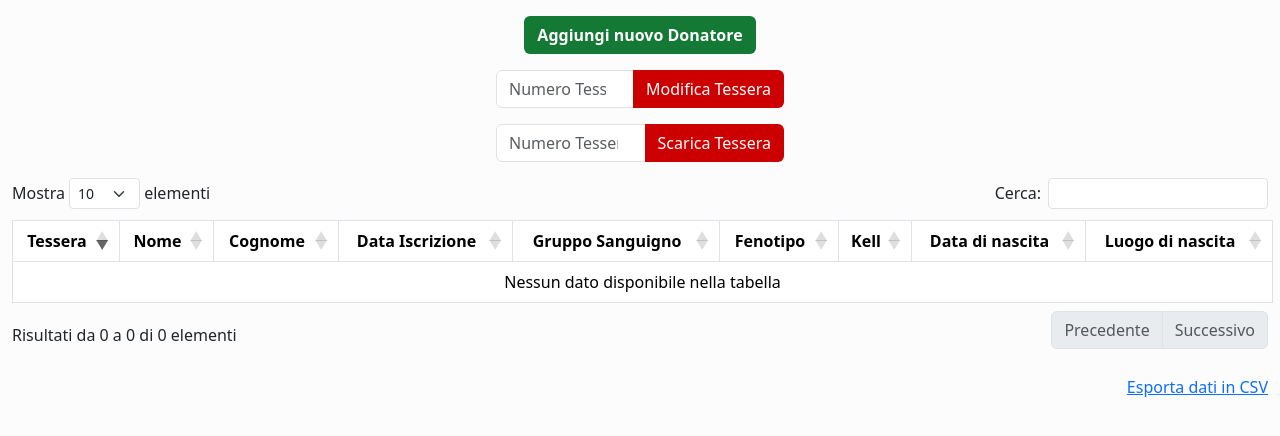
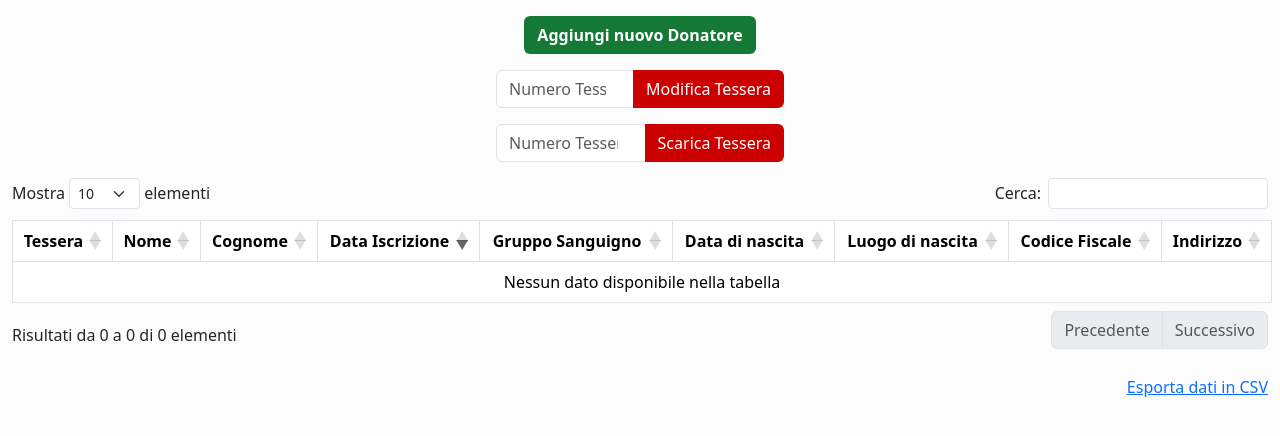
Before and after one commit to vcardoneit/jupiter, a Django app: page /donatori/ in a window 1280 px wide. Shown: the part 64-500 px from the top of the page. Run offline with Django 4.2, Linux system fonts and the light colour scheme; the visitor is signed in with stand-in values (Sample User, id 1); data that the repository does not hold is empty; some libraries are stand-ins or nearby versions.

Commit message:
removed "kell" and "fenotipo" datas

```diff
--- a/donatori/models.py
+++ b/donatori/models.py
@@ -7,8 +7,6 @@
     qrverify = models.CharField(max_length=32, default='')
     dataiscrizione = models.DateField(null=True)
     grupposang = models.CharField(max_length=3)
-    fenotipo = models.CharField(max_length=255)
-    kell = models.CharField(max_length=255)
     nome = models.CharField(max_length=255)
     cognome = models.CharField(max_length=255)
     datadinascita = models.DateField(null=True)
--- a/donatori/templates/donatori.html
+++ b/donatori/templates/donatori.html
@@ -50,11 +50,11 @@
                         <input class="form-control" type="file" name="fototessera">
                       </div>
                     <div class="mb-3">
-                        <label for="dataiscrizione" class="form-label">Data Iscrizione</label>
+                        <label for="dataiscrizione" class="form-label">Data Iscrizione *</label>
                         <input type="date" class="form-control" name="dataiscrizione" id="dataiscrizione" required>
                     </div>
                     <div class="mb-3">
-                        <label for="grupposanguigno" class="form-label">Gruppo Sanguigno</label>
+                        <label for="grupposanguigno" class="form-label">Gruppo Sanguigno *</label>
                         <select class="form-control" name="grupposanguigno" id="grupposanguigno" required>
                             <option value="A+">A+</option>
                             <option value="A-">A-</option>
@@ -67,71 +67,39 @@
                         </select>
                     </div>
                     <div class="mb-3">
-                        <label for="fenotipo" class="form-label">Fenotipo</label>
-                        <select class="form-control" id="fenotipo" name="fenotipo" required>
-                            <option value="CCDee">CCDee</option>
-                            <option value="ccDEE">ccDEE</option>
-                            <option value="CcDee">CcDee</option>
-                            <option value="ccDEe">ccDEe</option>
-                            <option value="ccDee">ccDee</option>
-                            <option value="CCDEE">CCDEE</option>
-                            <option value="CCDEe">CCDEe</option>
-                            <option value="CcDEE">CcDEE</option>
-                            <option value="CcDEe">CcDEe</option>
-                            <option value="Ccddee">Ccddee</option>
-                            <option value="CCddee">CCddee</option>
-                            <option value="ccddEe">ccddEe</option>
-                            <option value="ccddEE">ccddEE</option>
-                            <option value="ccddee">ccddee</option>
-                            <option value="CcddEe">CcddEe</option>
-                        </select>
-                    </div>
-                    <div class="mb-3">
-                        <label for="kell" class="form-label">Kell</label>
-                        <select class="form-control" id="kell" name="kell" required>
-                            <option value="K+k+">K+k+</option>
-                            <option value="K+k-">K+k-</option>
-                            <option value="K-k+">K-k+</option>
-                            <option value="K-k-">K-k-</option>
-                            <option value="Kp(a+b+)">Kp(a+b+)</option>
-                            <option value="Kp(a-b+)">Kp(a-b+)</option>
-                            <option value="Kk">Kk</option>
-                        </select>
-                    </div>
-                    <div class="mb-3">
-                        <label for="nome" class="form-label">Nome</label>
+                        <label for="nome" class="form-label">Nome *</label>
                         <input type="text" class="form-control" name="nome" id="nome" required>
                     </div>
                     <div class="mb-3">
-                        <label for="cognome" class="form-label">Cognome</label>
+                        <label for="cognome" class="form-label">Cognome *</label>
                         <input type="text" class="form-control" name="cognome" id="cognome" required>
                     </div>
                     <div class="mb-3">
-                        <label for="datadinascita" class="form-label">Data di nascita</label>
+                        <label for="datadinascita" class="form-label">Data di nascita *</label>
                         <input type="date" class="form-control" name="datadinascita" id="datadinascita" required>
                     </div>
                     <div class="mb-3">
-                        <label for="luogodinascita" class="form-label">Luogo di nascita</label>
+                        <label for="luogodinascita" class="form-label">Luogo di nascita *</label>
                         <input type="text" class="form-control" name="luogodinascita" id="luogodinascita" required>
                     </div>
                     <div class="mb-3">
-                        <label for="codicefiscale" class="form-label">Codice Fiscale</label>
+                        <label for="codicefiscale" class="form-label">Codice Fiscale *</label>
                         <input type="text" class="form-control" name="codicefiscale" id="codicefiscale" maxlength="16" style="text-transform:uppercase" required>
                     </div>
                     <div class="mb-3">
-                        <label for="indirizzo" class="form-label">Indirizzo</label>
+                        <label for="indirizzo" class="form-label">Indirizzo *</label>
                         <input type="text" class="form-control" name="indirizzo" id="indirizzo" required>
                     </div>
                     <div class="mb-3">
-                        <label for="comune" class="form-label">Comune</label>
+                        <label for="comune" class="form-label">Comune *</label>
                         <input type="text" class="form-control" name="comune" id="comune" required>
                     </div>
                     <div class="mb-3">
-                        <label for="telefono" class="form-label">Telefono</label>
+                        <label for="telefono" class="form-label">Telefono *</label>
                         <input type="tel" class="form-control" name="telefono" id="telefono" maxlength="10" required>
                     </div>
                     <div class="mb-3">
-                        <label for="email" class="form-label">Email</label>
+                        <label for="email" class="form-label">Email *</label>
                         <input type="email" class="form-control" name="email" id="email" required>
                     </div>
 
@@ -152,8 +120,6 @@
                 <th scope="col" class="text-center">Cognome</th>
                 <th scope="col" class="text-center">Data Iscrizione</th>
                 <th scope="col" class="text-center">Gruppo Sanguigno</th>
-                <th scope="col" class="text-center">Fenotipo</th>
-                <th scope="col" class="text-center">Kell</th>
                 <th scope="col" class="text-center">Data di nascita</th>
                 <th scope="col" class="text-center">Luogo di nascita</th>
                 <th scope="col" class="text-center">Codice Fiscale</th>
@@ -171,8 +137,6 @@
                 <td>{{ donatore.cognome }}</td>
                 <td>{{ donatore.dataiscrizione|date:"d/m/Y" }}</td>
                 <td>{{ donatore.grupposang }}</td>
-                <td>{{ donatore.fenotipo }}</td>
-                <td>{{ donatore.kell }}</td>
                 <td>{{ donatore.datadinascita|date:"d/m/Y" }}</td>
                 <td>{{ donatore.luogodinascita }}</td>
                 <td>{{ donatore.codicefiscale }}</td>
@@ -195,7 +159,7 @@
                 url: "{% static 'datatables_it-IT.json' %}",
             },
             order: [
-                [0, 'desc']
+                [3, 'desc']
             ],
         });
     });
--- a/donatori/views.py
+++ b/donatori/views.py
@@ -71,8 +71,6 @@
 
         lDonatori.dataiscrizione = request.POST.get('dataiscrizione')
         lDonatori.grupposang = request.POST.get('grupposanguigno')
-        lDonatori.fenotipo = request.POST.get('fenotipo')
-        lDonatori.kell = request.POST.get('kell')
         lDonatori.nome = request.POST.get('nome')
         lDonatori.cognome = request.POST.get('cognome')
         lDonatori.datadinascita = request.POST.get('datadinascita')
@@ -107,8 +105,6 @@
 
         lDonatori.dataiscrizione = request.POST.get('dataiscrizione')
         lDonatori.grupposang = request.POST.get('grupposanguigno')
-        lDonatori.fenotipo = request.POST.get('fenotipo')
-        lDonatori.kell = request.POST.get('kell')
         lDonatori.nome = request.POST.get('nome')
         lDonatori.cognome = request.POST.get('cognome')
         lDonatori.datadinascita = request.POST.get('datadinascita')
@@ -131,9 +127,9 @@
         response = HttpResponse(content_type="text/csv", headers={"Content-Disposition": 'attachment; filename="donatori.csv"'})
         lDonatori = mDonatori.objects.all()
         writer = csv.writer(response)
-        writer.writerow(["tessera", "dataiscrizione", "grupposang", "fenotipo", "kell", "nome", "cognome", "datadinascita", "luogodinascita", "codicefiscale", "indirizzo", "comune", "tel", "email"])
+        writer.writerow(["tessera", "dataiscrizione", "grupposang", "nome", "cognome", "datadinascita", "luogodinascita", "codicefiscale", "indirizzo", "comune", "tel", "email"])
         for x in lDonatori:
-            writer.writerow([x.tessera, x.dataiscrizione, x.grupposang, x.fenotipo, x.kell, x.nome, x.cognome, x.datadinascita, x.luogodinascita, x.codicefiscale, x.indirizzo, x.comune, x.tel, x.email])
+            writer.writerow([x.tessera, x.dataiscrizione, x.grupposang, x.nome, x.cognome, x.datadinascita, x.luogodinascita, x.codicefiscale, x.indirizzo, x.comune, x.tel, x.email])
 
         return response
     else:
@@ -158,31 +154,23 @@
             font = ImageFont.truetype("./arial.ttf", font_size)
 
             text = donatore.nome + " " + donatore.cognome
-            text_position = (161, 175)
+            text_position = (161, 225)
             draw.text(text_position, text, fill=text_color, font=font)
 
             text = str(donatore.datadinascita.strftime("%d/%m/%Y"))
-            text_position = (311, 225)
+            text_position = (311, 275)
             draw.text(text_position, text, fill=text_color, font=font)
 
             text = donatore.email
-            text_position = (152, 275)
+            text_position = (152, 325)
             draw.text(text_position, text, fill=text_color, font=font)
 
             text = donatore.grupposang
-            text_position = (374, 325)
-            draw.text(text_position, text, fill=text_color, font=font)
-
-            text = donatore.fenotipo
-            text_position = (205, 375)
-            draw.text(text_position, text, fill=text_color, font=font)
-
-            text = donatore.kell
-            text_position = (117, 425)
+            text_position = (374, 375)
             draw.text(text_position, text, fill=text_color, font=font)
 
             text = str(donatore.tessera)
-            text_position = (176, 475)
+            text_position = (176, 425)
             draw.text(text_position, text, fill=text_color, font=font)
 
             fototessera = Image.open(donatore.fototessera).resize((264, 340))
--- a/donazioni/templates/donazioni.html
+++ b/donazioni/templates/donazioni.html
@@ -118,7 +118,7 @@
                 url: "{% static 'datatables_it-IT.json' %}",
             },
             order: [
-                [0, 'desc']
+                [4, 'desc']
             ],
         });
     });
--- a/idoneita/templates/idoneita.html
+++ b/idoneita/templates/idoneita.html
@@ -104,7 +104,7 @@
                 url: "{% static 'datatables_it-IT.json' %}",
             },
             order: [
-                [0, 'desc']
+                [2, 'desc']
             ],
         });
     });
--- a/idoneita/urls.py
+++ b/idoneita/urls.py
@@ -4,6 +4,7 @@
 urlpatterns = [
     path('idoneita/', views.idoneita, name="idoneita"),
     path('idoneita/modifica/', views.modifica, name="modifica_predonazione"),
+    path('idoneita/elimina/', views.elimina, name="elimina_predonazione"),
     path('idoneita/aggiungi/', views.aggiungi, name="aggiungi_predonazione"),
     path('idoneita/salva/', views.salva, name="salva_predonazione"),
 ]
```
Also changed, not shown: donatori/templates/modifica.html (+11 -43 lines), idoneita/templates/modificaPredonazione.html (+7 -0 lines), idoneita/views.py (+11 -0 lines), main/views.py (+5 -13 lines), donatori/migrations/0008_remove_donatori_fenotipo_remove_donatori_kell.py (added), main/static/template.png.
